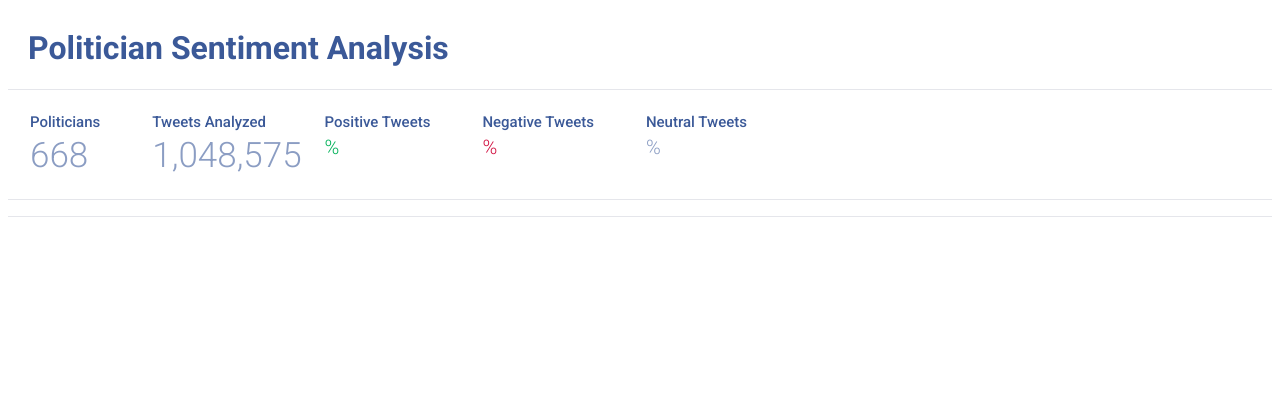
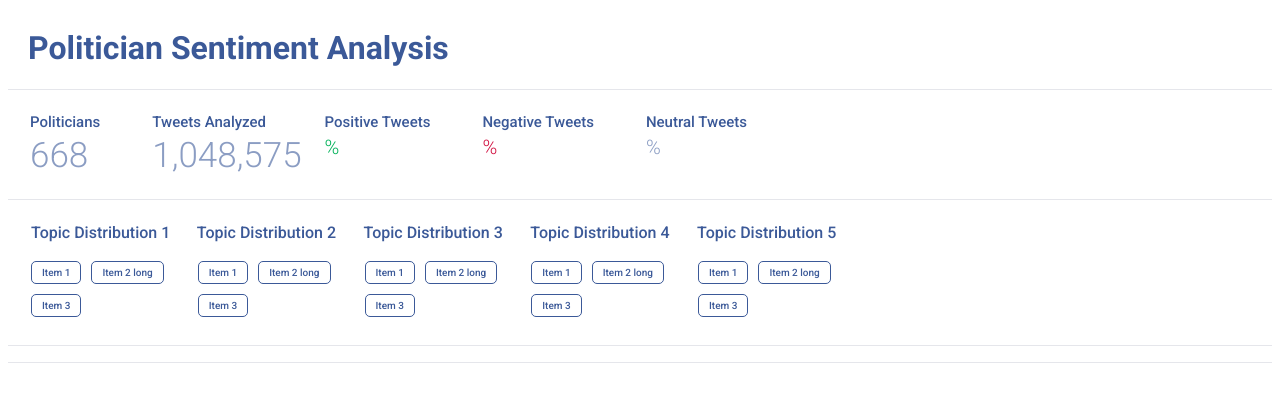
Before and after one commit to ahadkar/politician-sentiment-analysis, a Django app: template psa_app/psa/templates/index.html in a window 1280 px wide. Shown: the top 402 px of the page. Run offline with Django 3.2, Linux system fonts and the light colour scheme; the template is opened without the code that fills it, so the values that code supplies are empty.

Commit message:
Updated index page, README and added load_topics

```diff
--- a/psa_app/psa/templates/index.html
+++ b/psa_app/psa/templates/index.html
@@ -243,6 +243,34 @@ Created by Aditya Hadkar
                 font-weight: 400;
             }
 
+            .topic-style {
+                margin-top: 5px;
+                margin-right: 10px;
+                text-align: center;
+                font-weight: 500;
+
+            }
+
+            table#topics {
+                padding: 10px 10px 20px 0px;
+                margin-left: 20px;
+            }
+
+            table#topics th {
+                font-weight: 500;
+            }
+
+            .topic-grid-container {
+                display: grid;
+                grid-template-columns: auto auto;
+                padding-top: 10px;
+            }
+
+            .topic-grid-item-title {
+                border: 1px solid #3b5998;
+
+            }
+
         </style>
     </head>
 
@@ -272,6 +300,91 @@ Created by Aditya Hadkar
                         <td>{{ stat.negative_tweet_percentage }}<sup style="font-size: 20px">%</sup></td>
                         <td>{{ stat.neutral_tweet_percentage }}<sup style="font-size: 20px">%</sup></td>
                     </tr>
+                </table>
+
+                <hr>
+
+                <table id="topics">
+                    <thead>
+                        <tr>
+                            <th>Topic Distribution 1</th>
+                            <th style="padding-left: 20px">Topic Distribution 2</th>
+                            <th style="padding-left: 20px">Topic Distribution 3</th>
+                            <th style="padding-left: 20px">Topic Distribution 4</th>
+                            <th style="padding-left: 20px">Topic Distribution 5</th>
+                        </tr>
+                    </thead>
+
+                    <tbody>
+                        <tr>
+                            <td>
+                                <div class="topic-grid-container">
+                                    <div class="tag-style topic-style">
+                                        Item 1
+                                    </div>
+                                    <div class="tag-style topic-style">
+                                        Item 2 long
+                                    </div>
+                                    <div class="tag-style topic-style">
+                                        Item 3
+                                    </div>
+                                </div>
+                            </td>
+                            <td>
+                                <div class="topic-grid-container" style="margin-left: 20px">
+                                    <div class="tag-style topic-style">
+                                        Item 1
+                                    </div>
+                                    <div class="tag-style topic-style">
+                                        Item 2 long
+                                    </div>
+                                    <div class="tag-style topic-style">
+                                        Item 3
+                                    </div>
+                                </div>
+                            </td>
+                            <td>
+                                <div class="topic-grid-container" style="margin-left: 20px">
+                                    <div class="tag-style topic-style">
+                                        Item 1
+                                    </div>
+                                    <div class="tag-style topic-style">
+                                        Item 2 long
+                                    </div>
+                                    <div class="tag-style topic-style">
+                                        Item 3
+                                    </div>
+                                </div>
+                            </td>
+                            <td>
+                                <div class="topic-grid-container" style="margin-left: 20px">
+                                    <div class="tag-style topic-style">
+                                        Item 1
+                                    </div>
+                                    <div class="tag-style topic-style">
+                                        Item 2 long
+                                    </div>
+                                    <div class="tag-style topic-style">
+                                        Item 3
+                                    </div>
+                                </div>
+                            </td>
+                            <td>
+                                <div class="topic-grid-container" style="margin-left: 20px">
+                                    <div class="tag-style topic-style">
+                                        Item 1
+                                    </div>
+                                    <div class="tag-style topic-style">
+                                        Item 2 long
+                                    </div>
+                                    <div class="tag-style topic-style">
+                                        Item 3
+                                    </div>
+                                </div>
+                            </td>
+                        </tr>
+                    </tbody>
+
                 </table>
 
                 <hr>
```
Also changed, not shown: psa_app/load_topics.py (added, +46 -0 lines), psa_app/psa/templates/tweets.html (+7 -7 lines), README.md.
